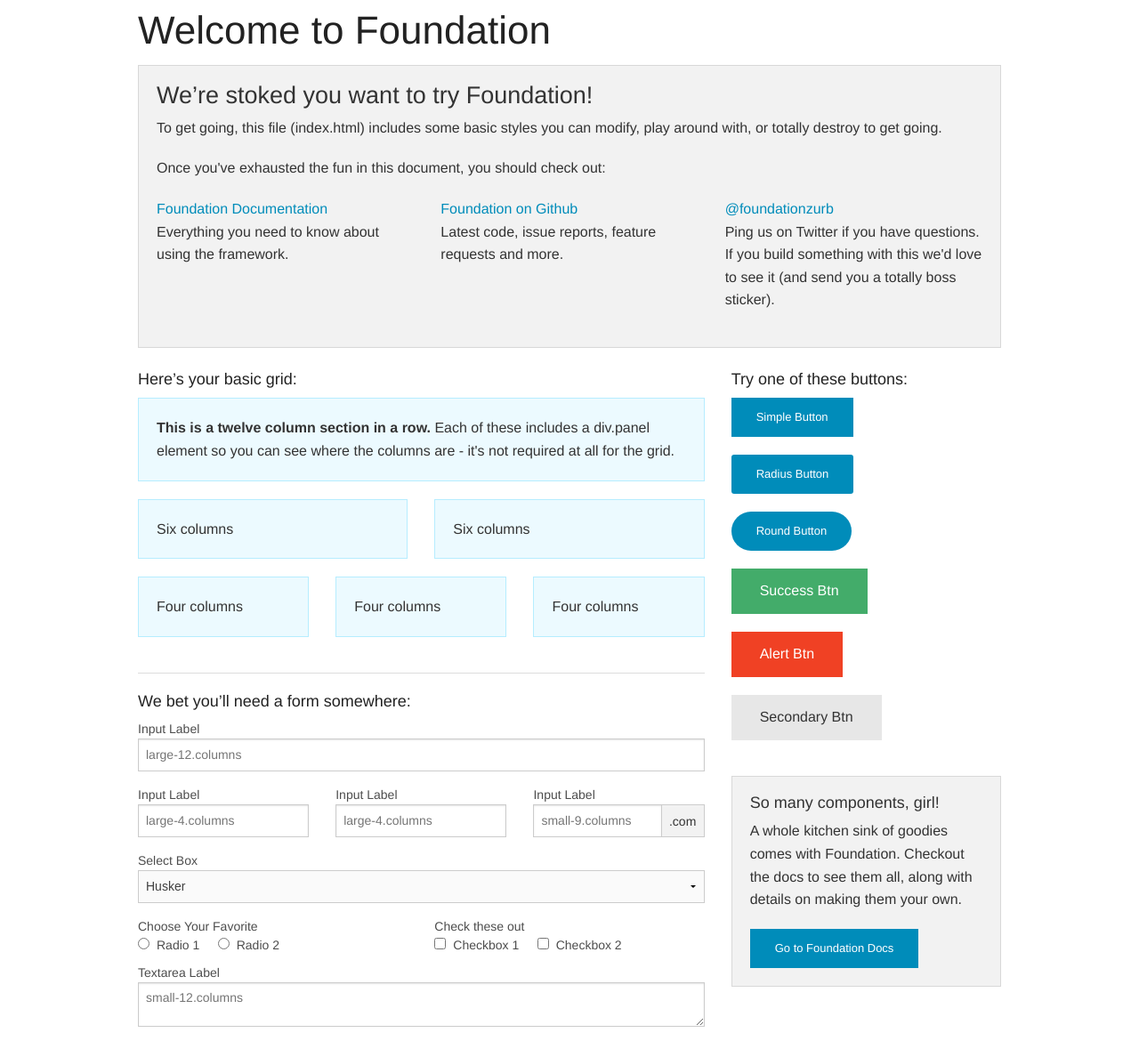
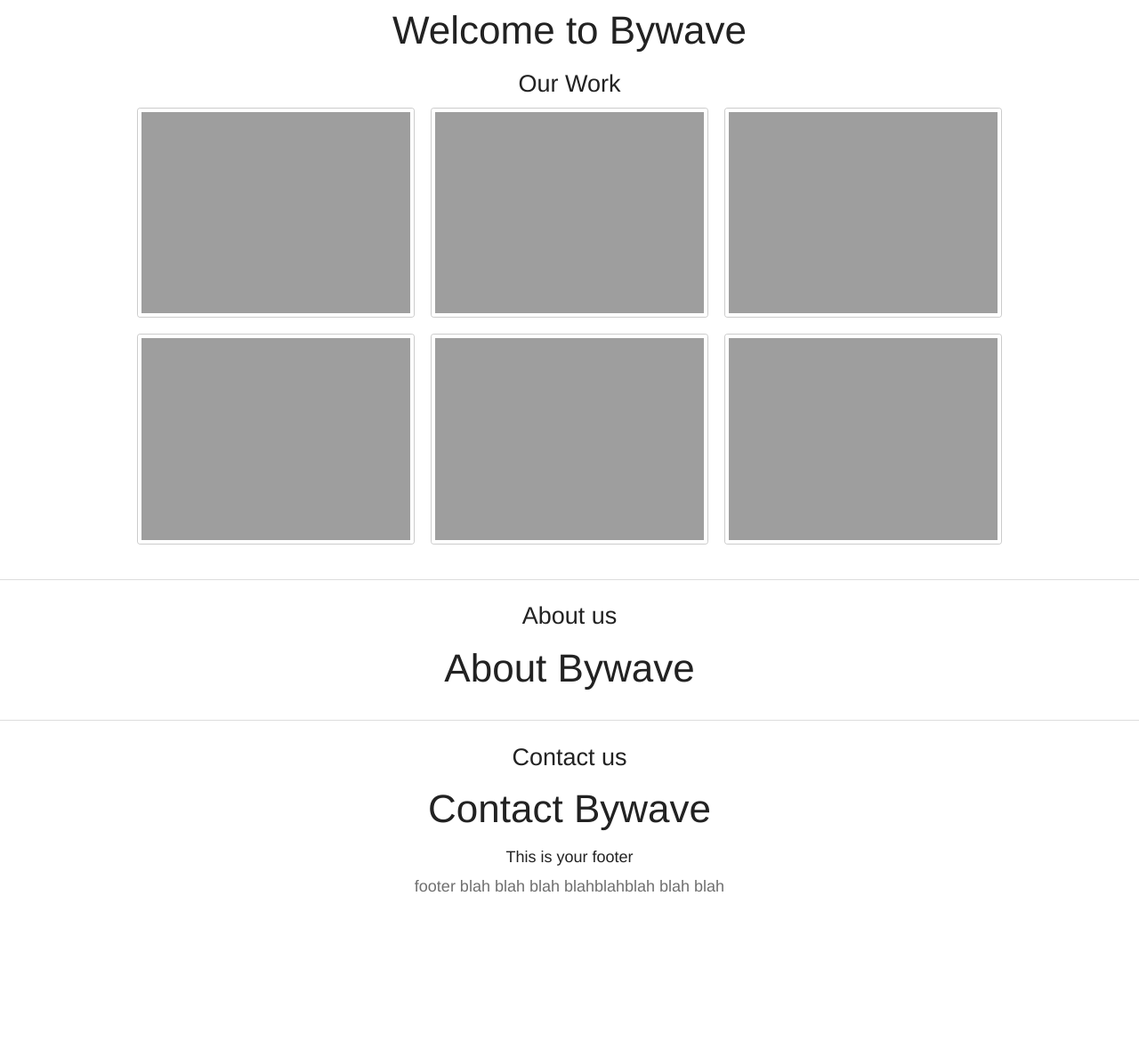
Before and after one commit to Bywave/bywave.github.io, a Jekyll site: the page built from index.html, in a window 1280 px wide. Shown: the whole page at 89% size. Built offline with Jekyll 4.4.1, drawn with Linux system fonts in a browser that asks for light colours; after the commit the page ends 1017 px from its top, so only the background shows below that.

Commit message:
Site Structure

```diff
--- a/_config.yml
+++ b/_config.yml
@@ -3,7 +3,7 @@
 email: info@bywave.com.au
 description: "Write an awesome description for your new site here. You can edit this line in _config.yml. It will appear in your document head meta (for Google search results) and in your feed.xml site description."
 baseurl: ""
-url: "http://yourdomain.com"
+url: "http://bywave.com.au"
 
 # Build settings
 markdown: kramdown
--- a/_includes/footer.html
+++ b/_includes/footer.html
@@ -0,0 +1,6 @@
+<div class="row">
+  <div class="large-12 columns text-center">
+    <h5>This is your footer</h5>
+    <h5 class="subheader">footer blah blah blah blahblahblah blah blah</h5>
+  </div>
+</div>
--- a/_includes/scripts.html
+++ b/_includes/scripts.html
@@ -1,3 +1,4 @@
 <script src="bower_components/jquery/dist/jquery.min.js"></script>
 <script src="bower_components/foundation/js/foundation.min.js"></script>
+<script src="bower_components/foundation/js/foundation.magellan.js"></script>
 <script src="js/app.js"></script>
--- a/_sass/_settings.scss
+++ b/_sass/_settings.scss
@@ -45,7 +45,7 @@
 // $font-weight-bold: bold !default
 
 // We use these to control various global styles
-// $body-bg: #fff;
+// $body-bg: #000;
 // $body-font-color: #222;
 // $body-font-family: "Helvetica Neue", "Helvetica", Helvetica, Arial, sans-serif;
 // $body-font-weight: $font-weight-normal;
--- a/index.html
+++ b/index.html
@@ -2,150 +2,65 @@
 layout: default
 ---
 
-<div class="row">
-  <div class="large-12 columns">
-    <h1>Welcome to Foundation</h1>
+<div class="row" data-magellan-destination="home">
+  <div class="large-12 columns text-center">
+    <a name="home"></a>
+    <h1>Welcome to {% if page.title %}{{ page.title }}{% else %}{{ site.title }}{% endif %}</h1>
   </div>
 </div>
 
-<div class="row">
-  <div class="large-12 columns">
-    <div class="panel">
-      <h3>We&rsquo;re stoked you want to try Foundation! </h3>
-      <p>To get going, this file (index.html) includes some basic styles you can modify, play around with, or totally destroy to get going.</p>
-      <p>Once you've exhausted the fun in this document, you should check out:</p>
-      <div class="row">
-        <div class="large-4 medium-4 columns">
-      <p><a href="http://foundation.zurb.com/docs">Foundation Documentation</a><br />Everything you need to know about using the framework.</p>
-    </div>
-        <div class="large-4 medium-4 columns">
-          <p><a href="http://github.com/zurb/foundation">Foundation on Github</a><br />Latest code, issue reports, feature requests and more.</p>
-        </div>
-        <div class="large-4 medium-4 columns">
-          <p><a href="http://twitter.com/foundationzurb">@foundationzurb</a><br />Ping us on Twitter if you have questions. If you build something with this we'd love to see it (and send you a totally boss sticker).</p>
-        </div>
-      </div>
-    </div>
+<div class="row" data-magellan-destination="work">
+  <div class="large-12 columns text-center">
+    <a name="work"><h3>Our Work</h3></a>
+    <ul class="small-block-grid-2 medium-block-grid-3 large-block-grid-3">
+        <li>
+          <a class="th radius" href="#">
+            <img src="http://bywave.com.au/wp-content/uploads/2013/08/Euro_Mac-280x200.png">
+          </a>
+        </li>
+        <li>
+          <a class="th radius" href="#">
+            <img src="http://bywave.com.au/wp-content/uploads/2013/08/Laptop_Trans1-280x200.png">
+          </a>
+        </li>
+        <li>
+          <a class="th radius" href="#">
+            <img src="http://bywave.com.au/wp-content/uploads/2013/08/Mac_1in5-280x200.png">
+          </a>
+        </li>
+        <li>
+          <a class="th radius" href="#">
+            <img src="http://bywave.com.au/wp-content/uploads/2013/08/ipad2_pearson1-280x200.png">
+          </a>
+        </li>
+        <li>
+          <a class="th radius" href="#">
+            <img src="http://bywave.com.au/wp-content/uploads/2013/09/Utorial-280x200.png">
+          </a>
+        </li>
+        <li>
+          <a class="th radius" href="#">
+            <img src="http://bywave.com.au/wp-content/uploads/2013/08/Euro_Mac-280x200.png">
+          </a>
+        </li>
+    </ul>
   </div>
 </div>
 
-<div class="row">
-  <div class="large-8 medium-8 columns">
-    <h5>Here&rsquo;s your basic grid:</h5>
-    <!-- Grid Example -->
+<hr>
 
-    <div class="row">
-      <div class="large-12 columns">
-        <div class="callout panel">
-          <p><strong>This is a twelve column section in a row.</strong> Each of these includes a div.panel element so you can see where the columns are - it's not required at all for the grid.</p>
-        </div>
-      </div>
-    </div>
-    <div class="row">
-      <div class="large-6 medium-6 columns">
-        <div class="callout panel">
-          <p>Six columns</p>
-        </div>
-      </div>
-      <div class="large-6 medium-6 columns">
-        <div class="callout panel">
-          <p>Six columns</p>
-        </div>
-      </div>
-    </div>
-    <div class="row">
-      <div class="large-4 medium-4 small-4 columns">
-        <div class="callout panel">
-          <p>Four columns</p>
-        </div>
-      </div>
-      <div class="large-4 medium-4 small-4 columns">
-        <div class="callout panel">
-          <p>Four columns</p>
-        </div>
-      </div>
-      <div class="large-4 medium-4 small-4 columns">
-        <div class="callout panel">
-          <p>Four columns</p>
-        </div>
-      </div>
-    </div>
+<div class="row" data-magellan-destination="about" name="about">
+  <div class="large-12 columns text-center">
+    <a name="about"><h3>About us</h3></a>
+    <h1>About Bywave</h1>
+  </div>
+</div>
 
-    <hr />
+<hr>
 
-    <h5>We bet you&rsquo;ll need a form somewhere:</h5>
-    <form>
-      <div class="row">
-        <div class="large-12 columns">
-          <label>Input Label</label>
-          <input type="text" placeholder="large-12.columns" />
-        </div>
-      </div>
-      <div class="row">
-        <div class="large-4 medium-4 columns">
-          <label>Input Label</label>
-          <input type="text" placeholder="large-4.columns" />
-        </div>
-        <div class="large-4 medium-4 columns">
-          <label>Input Label</label>
-          <input type="text" placeholder="large-4.columns" />
-        </div>
-        <div class="large-4 medium-4 columns">
-          <div class="row collapse">
-            <label>Input Label</label>
-            <div class="small-9 columns">
-              <input type="text" placeholder="small-9.columns" />
-            </div>
-            <div class="small-3 columns">
-              <span class="postfix">.com</span>
-            </div>
-          </div>
-        </div>
-      </div>
-      <div class="row">
-        <div class="large-12 columns">
-          <label>Select Box</label>
-          <select>
-            <option value="husker">Husker</option>
-            <option value="starbuck">Starbuck</option>
-            <option value="hotdog">Hot Dog</option>
-            <option value="apollo">Apollo</option>
-          </select>
-        </div>
-      </div>
-      <div class="row">
-        <div class="large-6 medium-6 columns">
-          <label>Choose Your Favorite</label>
-          <input type="radio" name="pokemon" value="Red" id="pokemonRed"><label for="pokemonRed">Radio 1</label>
-          <input type="radio" name="pokemon" value="Blue" id="pokemonBlue"><label for="pokemonBlue">Radio 2</label>
-        </div>
-        <div class="large-6 medium-6 columns">
-          <label>Check these out</label>
-          <input id="checkbox1" type="checkbox"><label for="checkbox1">Checkbox 1</label>
-          <input id="checkbox2" type="checkbox"><label for="checkbox2">Checkbox 2</label>
-        </div>
-      </div>
-      <div class="row">
-        <div class="large-12 columns">
-          <label>Textarea Label</label>
-          <textarea placeholder="small-12.columns"></textarea>
-        </div>
-      </div>
-    </form>
+<div class="row" data-magellan-destination="contact">
+  <div class="large-12 columns text-center">
+    <a name="contact"><h3>Contact us</h3></a>
+    <h1>Contact Bywave</h1>
   </div>
-
-  <div class="large-4 medium-4 columns">
-    <h5>Try one of these buttons:</h5>
-    <p><a href="#" class="small button">Simple Button</a><br/>
-    <a href="#" class="small radius button">Radius Button</a><br/>
-    <a href="#" class="small round button">Round Button</a><br/>
-    <a href="#" class="medium success button">Success Btn</a><br/>
-    <a href="#" class="medium alert button">Alert Btn</a><br/>
-    <a href="#" class="medium secondary button">Secondary Btn</a></p>
-    <div class="panel">
-      <h5>So many components, girl!</h5>
-      <p>A whole kitchen sink of goodies comes with Foundation. Checkout the docs to see them all, along with details on making them your own.</p>
-      <a href="http://foundation.zurb.com/docs/" class="small button">Go to Foundation Docs</a>
-    </div>
-  </div>
-    </div>
+</div>
```
